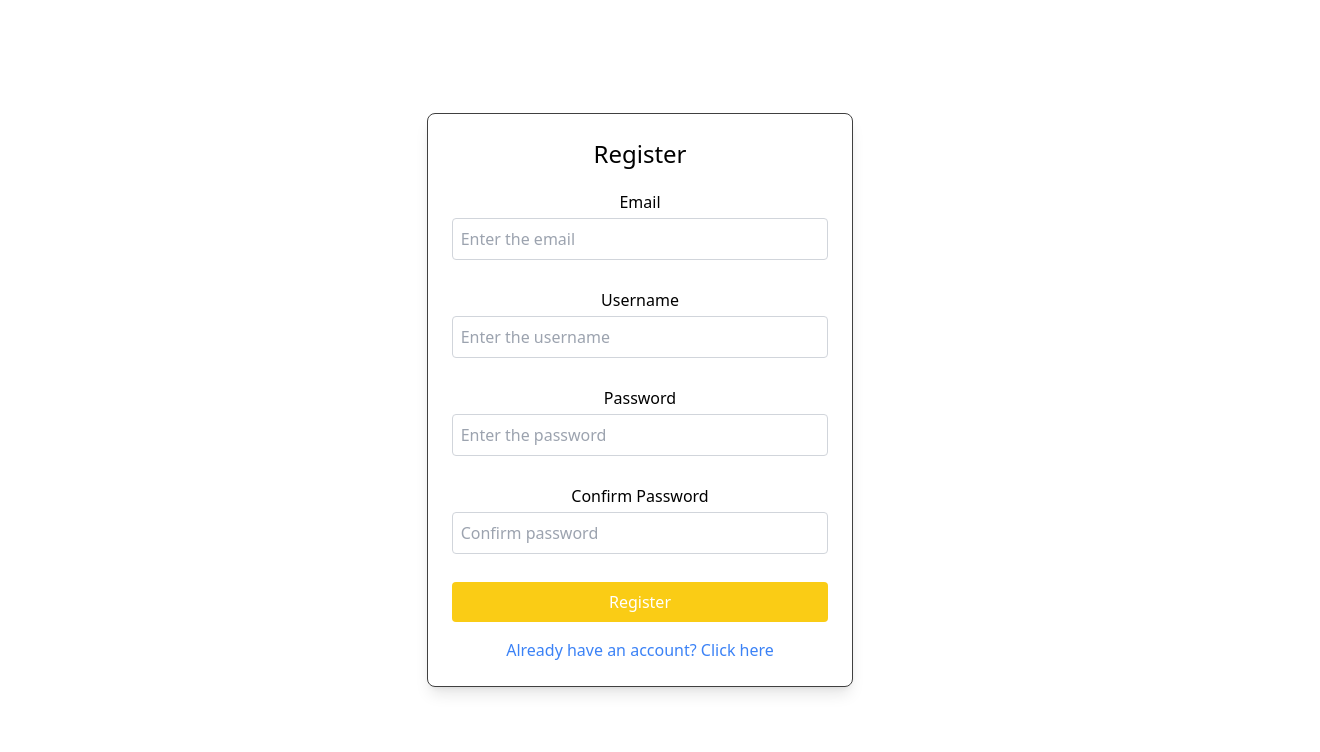
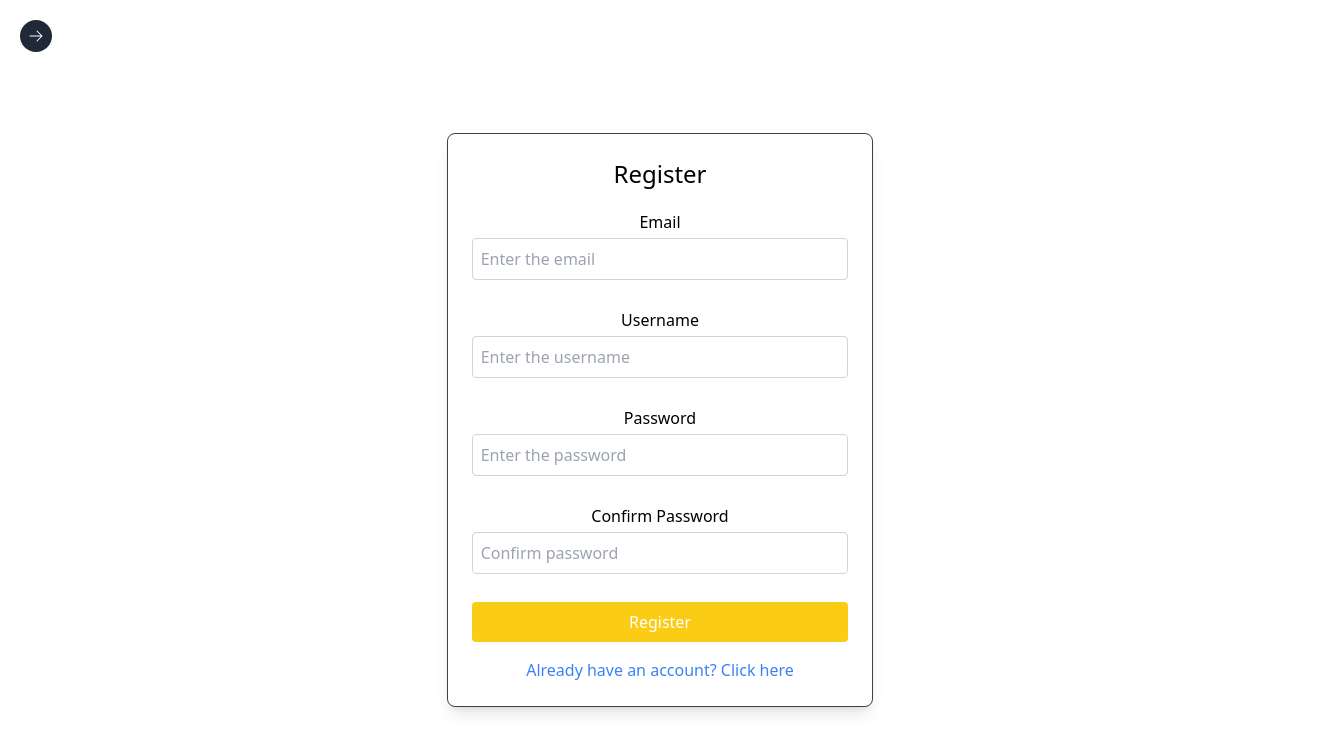
Before and after one commit to CodePro-ABridges/NAS-Network-Attached-Storage-, a React (Vite) app in the folder client/: page /register in a window 1280 px wide. Shown: the top 752 px of the page, 1320 px wide, since content can reach past the window. Built offline with nearby package versions, Linux system fonts and the light colour scheme; no server answers.

Commit message:
ADDITION&REFACTOR: Added Layout and refactored Navbar state
REFACTOR: navbar state to redux to allow for when opening navbar the
main content shifts as well.

ADDITION: Added layout to achieve refactor goal.

```diff
--- a/client/src/App.tsx
+++ b/client/src/App.tsx
@@ -3,21 +3,22 @@ import { BrowserRouter as Router, Routes, Route } from "react-router-dom";
 import Dashboard from "./components/DashboardComponent/dashboard.tsx";
 import LoginForm from "./components/LoginComponent/Login.tsx";
 import RegisterForm from "./components/RegisterComponent/Register.tsx";
+import Home from "./components/HomeComponent/Home.tsx";
+import Layout from "./components/LayoutComponent/Layout.tsx";
 import "./index.css";
 
 const App: React.FC = () => {
   return (
-    <>
-      <main className="w-full h-screen flex flex-row relative">
     <Router>
+      <Layout>
         <Routes>
+          <Route path="/" element={<Home />} />
           <Route path="/dashboard" element={<Dashboard />} />
           <Route path="/register" element={<RegisterForm />} />
           <Route path="/login" element={<LoginForm />} />
         </Routes>
+      </Layout>
     </Router>
-      </main>
-    </>
   );
 };
 
--- /dev/null
+++ b/client/src/components/HomeComponent/Home.tsx
@@ -0,0 +1,11 @@
+import React from "react";
+
+const Home: React.FC = () => {
+  return (
+    <>
+      <h1>Home</h1>
+    </>
+  );
+};
+
+export default Home;
--- /dev/null
+++ b/client/src/components/LayoutComponent/Layout.tsx
@@ -0,0 +1,36 @@
+import React from "react";
+import { motion } from "framer-motion";
+import { useAppSelector } from "../../store/hooks.ts";
+import Navbar from "../NavComponent/NavBar.tsx";
+
+//Interface
+interface LayoutProps {
+  children: React.ReactNode;
+}
+
+const Layout: React.FC<LayoutProps> = ({ children }) => {
+  //redux
+  const isOpen = useAppSelector((state) => state.navbar.isOpen);
+
+  //Variants
+  const contentVariants = {
+    open: { marginLeft: "16rem", transition: { duration: 0.3 } },
+    closed: { marginLeft: "0", transition: { duration: 0.3 } },
+  };
+
+  return (
+    <div className="flex">
+      <Navbar />
+      <motion.main
+        className="flex-1 p-5"
+        initial="closed"
+        animate={isOpen ? "open" : "closed"}
+        variants={contentVariants}
+      >
+        {children}
+      </motion.main>
+    </div>
+  );
+};
+
+export default Layout;
--- a/client/src/components/NavComponent/NavBar.tsx
+++ b/client/src/components/NavComponent/NavBar.tsx
@@ -0,0 +1,135 @@
+import React, { useState } from "react";
+import { motion } from "framer-motion";
+import { Link } from "react-router-dom";
+import {
+  FaHome,
+  FaTachometerAlt,
+  FaUpload,
+  FaDownload,
+  FaSignInAlt,
+  FaSignOutAlt,
+  FaUserPlus,
+} from "react-icons/fa";
+import { HiArrowRight } from "react-icons/hi2";
+import { useAppSelector, useAppDispatch } from "../../store/hooks.ts";
+import { clearUser } from "../../store/slices/userSlice.ts";
+import { toggleNavbar } from "../../store/slices/navbarSlice.ts";
+
+const Navbar: React.FC = () => {
+  //redux
+  const isOpen = useAppSelector((state) => state.navbar.isOpen);
+  const isAuthenticated = useAppSelector((state) => state.user.isAuthenticated);
+  const dispatch = useAppDispatch();
+
+  //TODO: Might add additional logic such as Upload, download.
+  const handleLogout = () => {
+    dispatch(clearUser());
+  };
+
+  const navbarVariants = {
+    open: { x: 0, transition: { duration: 0.3 } },
+    closed: { x: "-100%", transition: { duration: 0.3 } },
+  };
+
+  const arrowVariants = {
+    open: { rotate: 180, transition: { duration: 0.3 } },
+    closed: { rotate: 0, transition: { duration: 0.3 } },
+  };
+
+  return (
+    <>
+      <motion.div
+        className="fixed top-0 left-0 h-screen w-64 bg-gray-800 text-white p-5 z-20"
+        initial="closed"
+        animate={isOpen ? "open" : "closed"}
+        variants={navbarVariants}
+      >
+        <nav className="mt-10">
+          <ul className="space-y-4">
+            <li>
+              <Link
+                to="/"
+                className="flex items-center space-x-2 hover:text-gray-300"
+              >
+                <FaHome />
+                <span>Home</span>
+              </Link>
+            </li>
+            {isAuthenticated && (
+              <>
+                <li>
+                  <Link
+                    to="/dashboard"
+                    className="flex items-center space-x-2 hover:text-gray-300"
+                  >
+                    <FaTachometerAlt />
+                    <span>Dashboard</span>
+                  </Link>
+                </li>
+                <li>
+                  <Link
+                    to="/upload"
+                    className="flex items-center space-x-2 hover:text-gray-300"
+                  >
+                    <FaUpload />
+                    <span>Upload</span>
+                  </Link>
+                </li>
+                <li>
+                  <Link
+                    to="/download"
+                    className="flex items-center space-x-2 hover:text-gray-300"
+                  >
+                    <FaDownload />
+                    <span>Download</span>
+                  </Link>
+                </li>
+                <li>
+                  <button
+                    onClick={handleLogout}
+                    className="flex items-center space-x-2 hover:text-gray-300"
+                  >
+                    <FaSignOutAlt />
+                    <span>Logout</span>
+                  </button>
+                </li>
+              </>
+            )}
+            {!isAuthenticated && (
+              <>
+                <li>
+                  <Link
+                    to="/login"
+                    className="flex items-center space-x-2 hover:text-gray-300"
+                  >
+                    <FaSignInAlt />
+                    <span>Login</span>
+                  </Link>
+                </li>
+                <li>
+                  <Link
+                    to="/register"
+                    className="flex items-center space-x-2 hover:text-gray-300"
+                  >
+                    <FaUserPlus />
+                    <span>Register</span>
+                  </Link>
+                </li>
+              </>
+            )}
+          </ul>
+        </nav>
+      </motion.div>
+      <motion.button
+        className="fixed top-5 left-5 z-30 bg-gray-800 text-white p-2 rounded-full focus:outline-none"
+        onClick={() => dispatch(toggleNavbar())}
+        animate={isOpen ? "open" : "closed"}
+        variants={arrowVariants}
+      >
+        <HiArrowRight />
+      </motion.button>
+    </>
+  );
+};
+
+export default Navbar;
--- a/client/src/components/RegisterComponent/Register.tsx
+++ b/client/src/components/RegisterComponent/Register.tsx
@@ -6,6 +6,7 @@ import { setError, clearError } from "../../store/slices/errorSlice.ts";
 import AuthModal from "../ModalComponents/authModal/authModal.tsx";
 
 const RegisterForm: React.FC = () => {
+  //State
   const [registerForm, setRegisterForm] = useState({
     email: "",
     username: "",
--- /dev/null
+++ b/client/src/store/slices/navbarSlice.ts
@@ -0,0 +1,22 @@
+import { createSlice } from "@reduxjs/toolkit";
+
+interface NavbarState {
+  isOpen: boolean;
+}
+
+const initialState: NavbarState = {
+  isOpen: false,
+};
+
+const navbarSlice = createSlice({
+  name: "navbar",
+  initialState,
+  reducers: {
+    toggleNavbar: (state) => {
+      state.isOpen = !state.isOpen;
+    },
+  },
+});
+
+export const { toggleNavbar } = navbarSlice.actions;
+export default navbarSlice.reducer;
--- a/client/src/store/store.ts
+++ b/client/src/store/store.ts
@@ -1,12 +1,14 @@
 import { configureStore } from "@reduxjs/toolkit";
 import userReducer from "./slices/userSlice.ts";
 import errorReducer from "./slices/errorSlice.ts";
+import navbarReducer from "./slices/navbarSlice.ts";
 
 export const store = configureStore({
   //reducers
   reducer: {
     user: userReducer,
     error: errorReducer,
+    navbar: navbarReducer,
   },
 });
 
```
Lines whose indentation alone changed are shown as unchanged.
